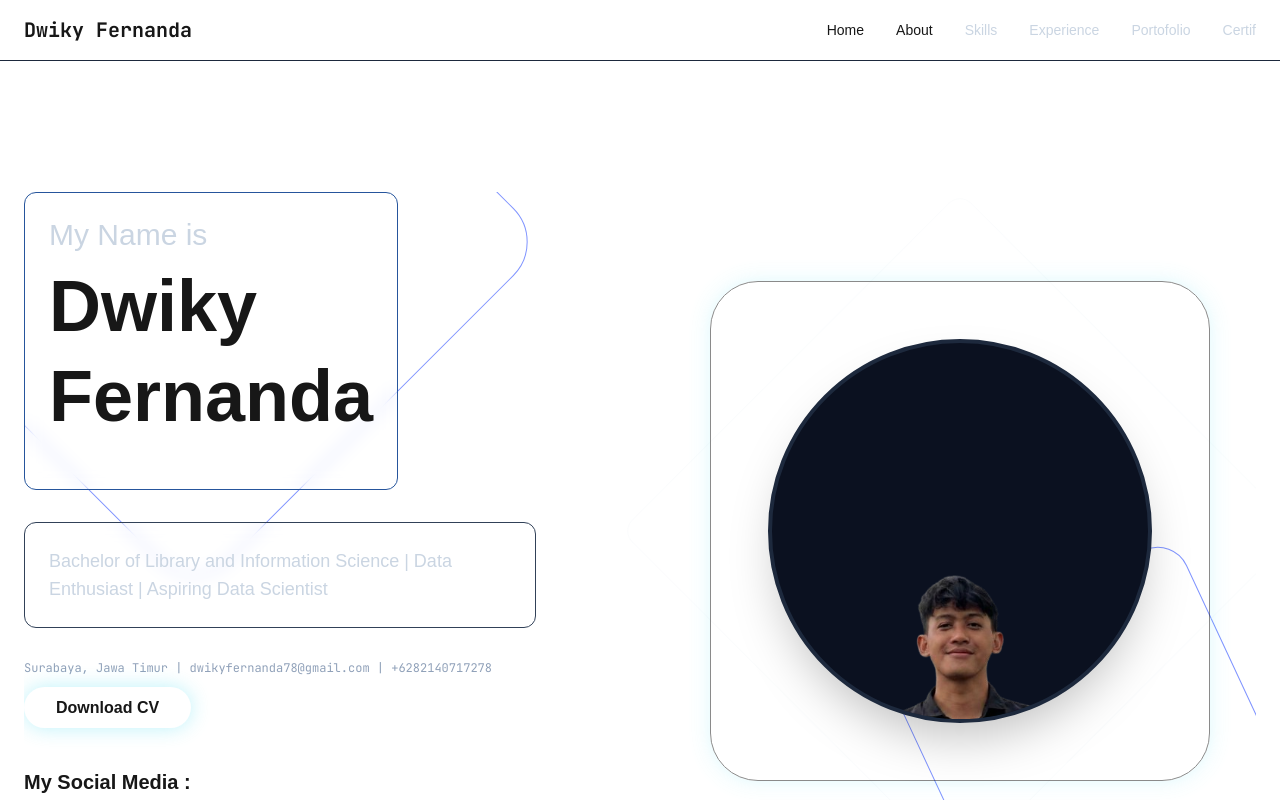
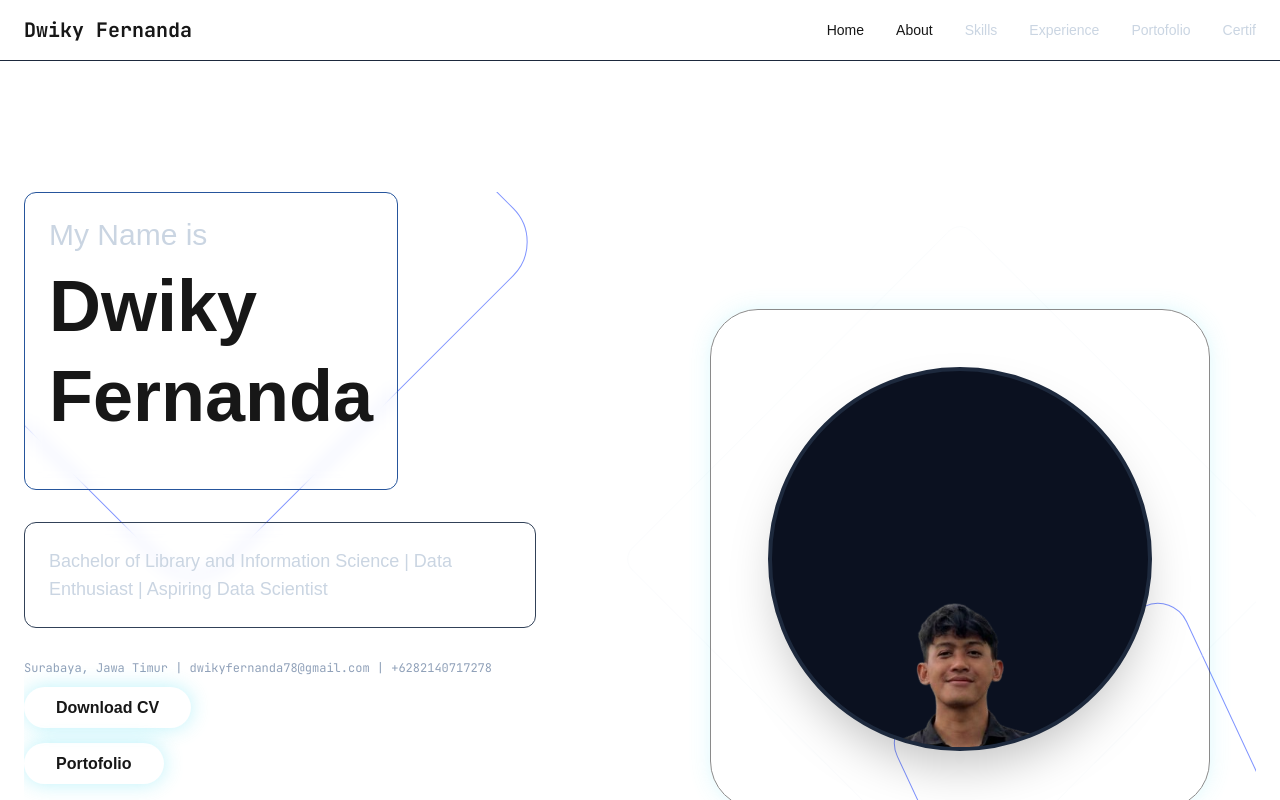
Before and after one commit to Dwikyf04/my-portofolio, a Next.js app: page / in a window 1280 px wide. Shown: the top 800 px of the page. Built offline with nearby package versions, Linux system fonts and the light colour scheme.

Commit message:
menambahkan porto

```diff
--- a/app/page.tsx
+++ b/app/page.tsx
@@ -200,6 +200,17 @@ export default function Home() {
                 Download CV
               </a>
             </div>
+            <div className="mb-8">
+              <a
+                className="px-8 py-3 bg-accent text-dark font-bold rounded-full hover:bg-cyan-400 transition shadow-[0_0_20px_rgba(34,211,238,0.3)]
+              "
+                href="https://drive.google.com/drive/folders/1UueyK8Nks9GeS-1bqWhtVbiewtnW-I8U?usp=sharing"
+                target="_blank"
+                rel="noopener noreferrer"
+              >
+                Portofolio
+              </a>
+            </div>
 
             <div className="w-full sm:mt-4">
               <h2 className="text-xl font-bold text-accent">
```
